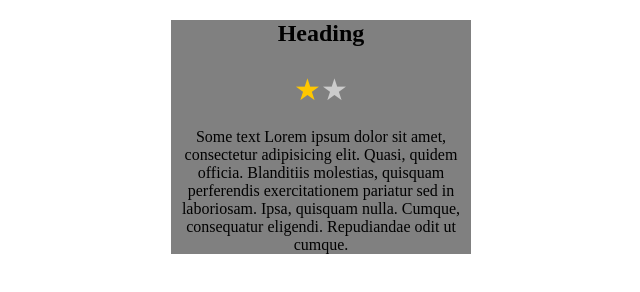
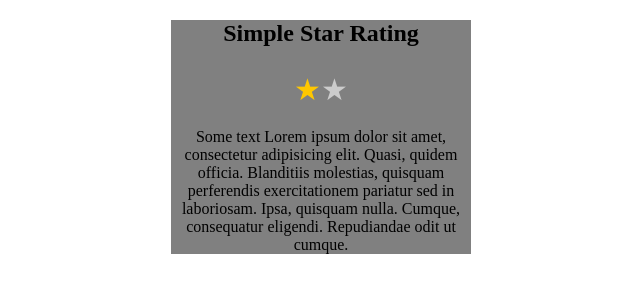
Before and after one commit to rene78/Simple-Star-Rating, a plain HTML site: page index.html in a window 1280 px wide. Shown: the whole page, without its empty margins (319-959 px from the left). Drawn offline with Linux system fonts and the light colour scheme.

Commit message:
Title updated

```diff
--- a/index.html
+++ b/index.html
@@ -5,8 +5,7 @@
   <meta charset="UTF-8">
   <meta http-equiv="X-UA-Compatible" content="IE=edge">
   <meta name="viewport" content="width=device-width, initial-scale=1.0">
-  <title>Test</title>
-  <script src="test.js"></script>
+  <title>Simple Star Rating</title>
   <style>
     .container {
       width: 300px;
@@ -37,7 +36,7 @@
 
 <body>
   <div class="container">
-    <h2>Heading</h2>
+    <h2>Simple Star Rating</h2>
     <div class="stars">
       <div class="star activated"></div>
       <div class="star"></div>
```
